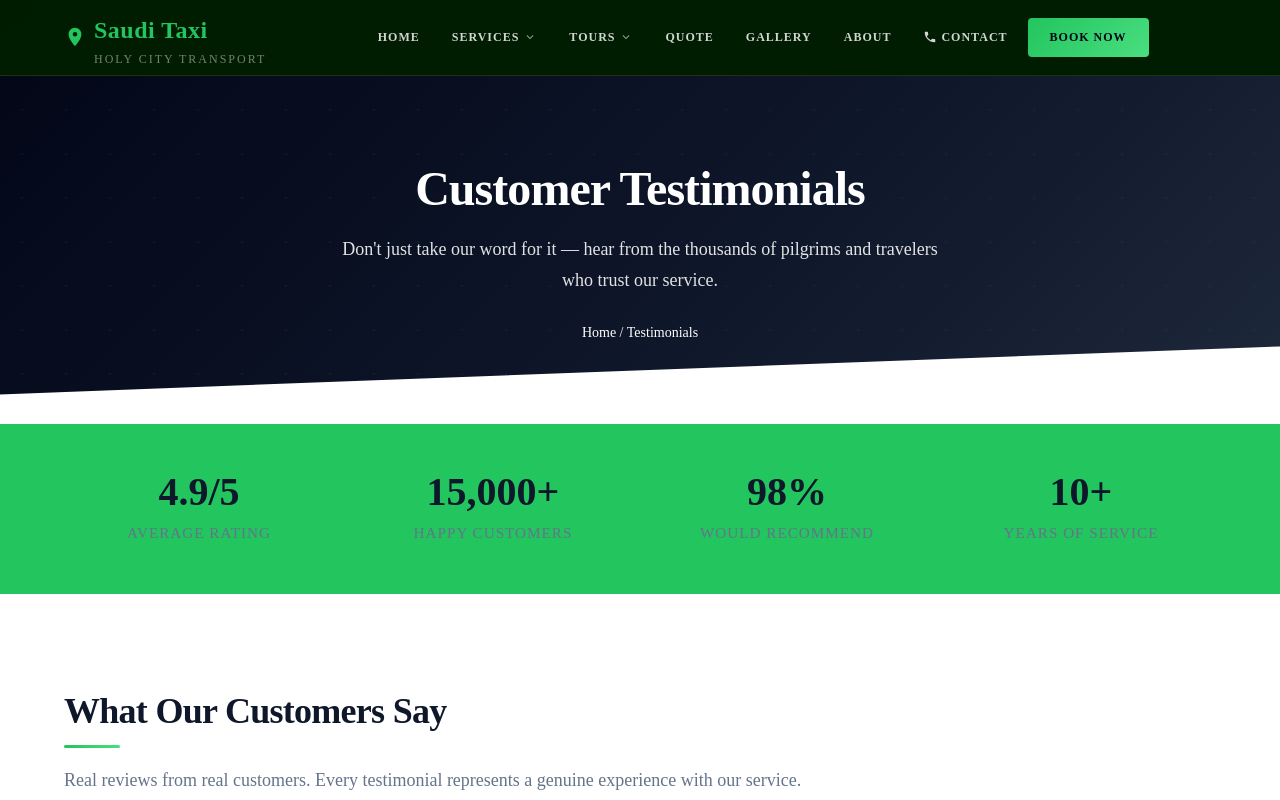
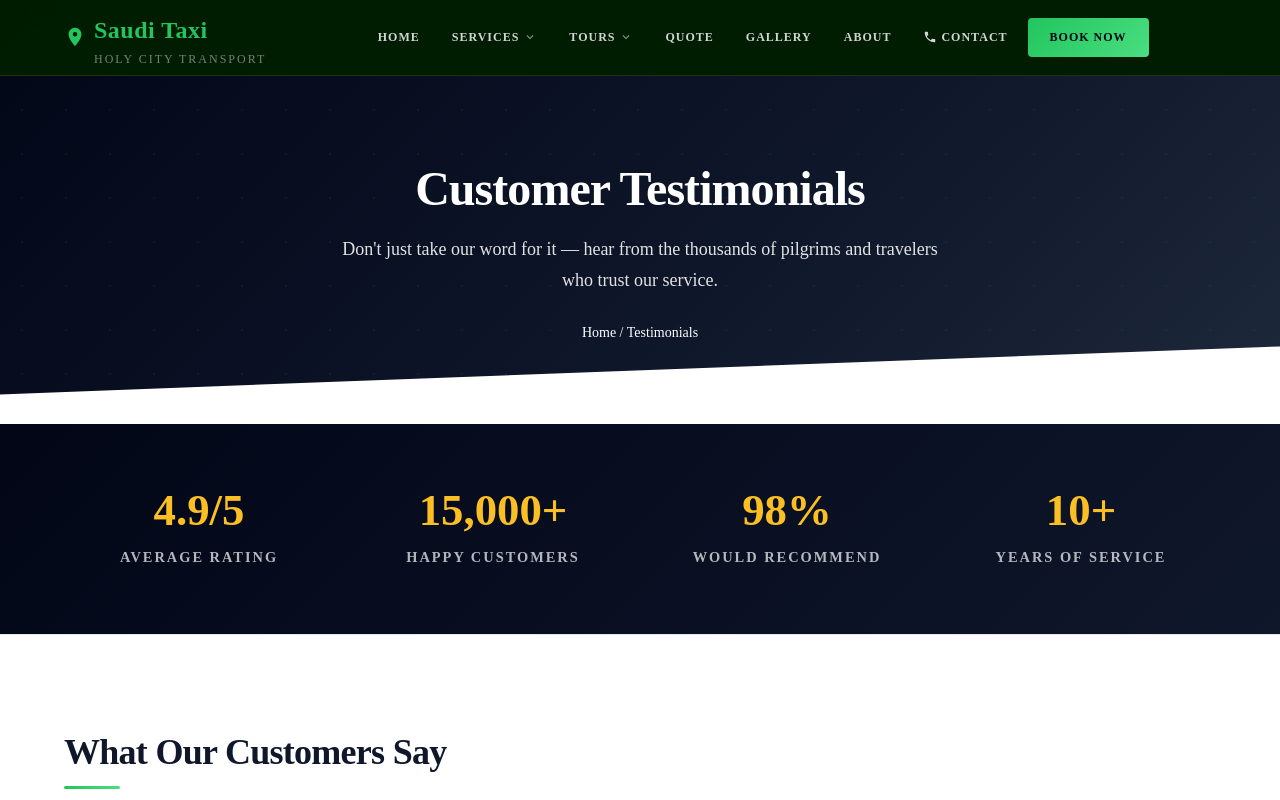
Before and after one commit to umberfakhar28/Saudi-Taxi, a Next.js app: page /testimonials in a window 1280 px wide. Shown: the top 800 px of the page. Built offline with nearby package versions, Linux system fonts and the light colour scheme; a web font is replaced by a local one.

Commit message:
feat: enhance stats with animated counters and improved visibility

```diff
--- a/src/app/globals.css
+++ b/src/app/globals.css
@@ -39,6 +39,11 @@
   --accent-dark:    #16a34a;     /* Darker bright green for borders/text */
   --accent-text:    #ffffff;     /* White text on green */
   --accent-subtle:  rgba(34, 197, 94, 0.10);
+
+  /* Gold / Secondary Accent */
+  --secondary:       #fbbf24;    /* Vibrant Gold/Amber */
+  --secondary-light: #fcd34d;    /* Lighter Gold */
+  --secondary-dark:  #d97706;    /* Darker Gold */
 
   /* Semantic */
   --danger:  #ef4444;
--- a/src/app/testimonials/page.tsx
+++ b/src/app/testimonials/page.tsx
@@ -1,9 +1,10 @@
 import Link from "next/link";
 import type { Metadata } from "next";
+import AnimatedCounter from "@/components/AnimatedCounter";
 import styles from "./testimonials.module.css";
 
 export const metadata: Metadata = {
-    title: "Testimonials | What Our Customers Say | Makkah Taxi Service",
+    title: "Testimonials | What Our Customers Say | Saudi Taxi Service",
     description: "Read testimonials from satisfied customers who used our taxi services in Makkah, Jeddah & Madinah. Real reviews from real pilgrims.",
 };
 
@@ -105,28 +106,30 @@ export default function Testimonials() {
 
             {/* Stats */}
             <section style={{
-                background: 'var(--accent)',
-                padding: '3rem 0',
+                background: 'linear-gradient(135deg, var(--primary-dark) 0%, var(--primary) 100%)',
+                padding: '4rem 0',
+                borderBottom: '1px solid var(--gray-200)',
             }}>
                 <div className="container">
                     <div className="grid-4" style={{ textAlign: 'center' }}>
                         {stats.map((stat, i) => (
                             <div key={i}>
                                 <div style={{
-                                    fontSize: '2.5rem',
+                                    fontSize: '2.8rem',
                                     fontWeight: 700,
-                                    color: 'var(--primary)',
+                                    color: 'var(--secondary)',
                                     fontFamily: 'var(--font-heading)',
                                     lineHeight: 1,
-                                    marginBottom: '0.5rem',
+                                    marginBottom: '0.75rem',
                                 }}>
-                                    {stat.number}
+                                    <AnimatedCounter end={stat.number} />
                                 </div>
                                 <div style={{
-                                    color: 'var(--text-muted)',
-                                    fontSize: '0.95rem',
+                                    color: 'rgba(255,255,255,0.7)',
+                                    fontSize: '0.9rem',
                                     textTransform: 'uppercase',
-                                    letterSpacing: '1px',
+                                    letterSpacing: '2px',
+                                    fontWeight: 600,
                                 }}>
                                     {stat.label}
                                 </div>
--- /dev/null
+++ b/src/components/AnimatedCounter.tsx
@@ -0,0 +1,61 @@
+"use client";
+
+import { useEffect, useState, useRef } from "react";
+
+interface AnimatedCounterProps {
+    end: string;
+    duration?: number;
+}
+
+export default function AnimatedCounter({ end, duration = 2000 }: AnimatedCounterProps) {
+    const [count, setCount] = useState(0);
+    const countRef = useRef<HTMLSpanElement>(null);
+    const hasAnimated = useRef(false);
+
+    // Extract number and suffix
+    const match = end.match(/(\d+\.?\d*)/);
+    const numericPart = match ? parseFloat(match[0]) : 0;
+    const suffix = end.replace(/(\d+\.?\d*)/, "");
+    const isDecimal = end.includes(".");
+    const decimals = isDecimal ? end.split(".")[1].split(/[^0-9]/)[0].length : 0;
+
+    useEffect(() => {
+        const observer = new IntersectionObserver(
+            (entries) => {
+                if (entries[0].isIntersecting && !hasAnimated.current) {
+                    hasAnimated.current = true;
+                    let startTimestamp: number | null = null;
+                    const step = (timestamp: number) => {
+                        if (!startTimestamp) startTimestamp = timestamp;
+                        const progress = Math.min((timestamp - startTimestamp) / duration, 1);
+                        const currentCount = progress * numericPart;
+                        setCount(isDecimal ? currentCount : Math.floor(currentCount));
+                        if (progress < 1) {
+                            window.requestAnimationFrame(step);
+                        } else {
+                            setCount(numericPart);
+                        }
+                    };
+                    window.requestAnimationFrame(step);
+                }
+            },
+            { threshold: 0.1 }
+        );
+
+        if (countRef.current) {
+            observer.observe(countRef.current);
+        }
+
+        return () => observer.disconnect();
+    }, [numericPart, duration]);
+
+    return (
+        <span ref={countRef}>
+            {count.toLocaleString(undefined, {
+                minimumFractionDigits: decimals,
+                maximumFractionDigits: decimals,
+            })}
+            {suffix}
+        </span>
+    );
+}
```
Also changed, not shown: src/app/about-us/page.tsx (+22 -3 lines), src/app/page.tsx (+5 -2 lines).
